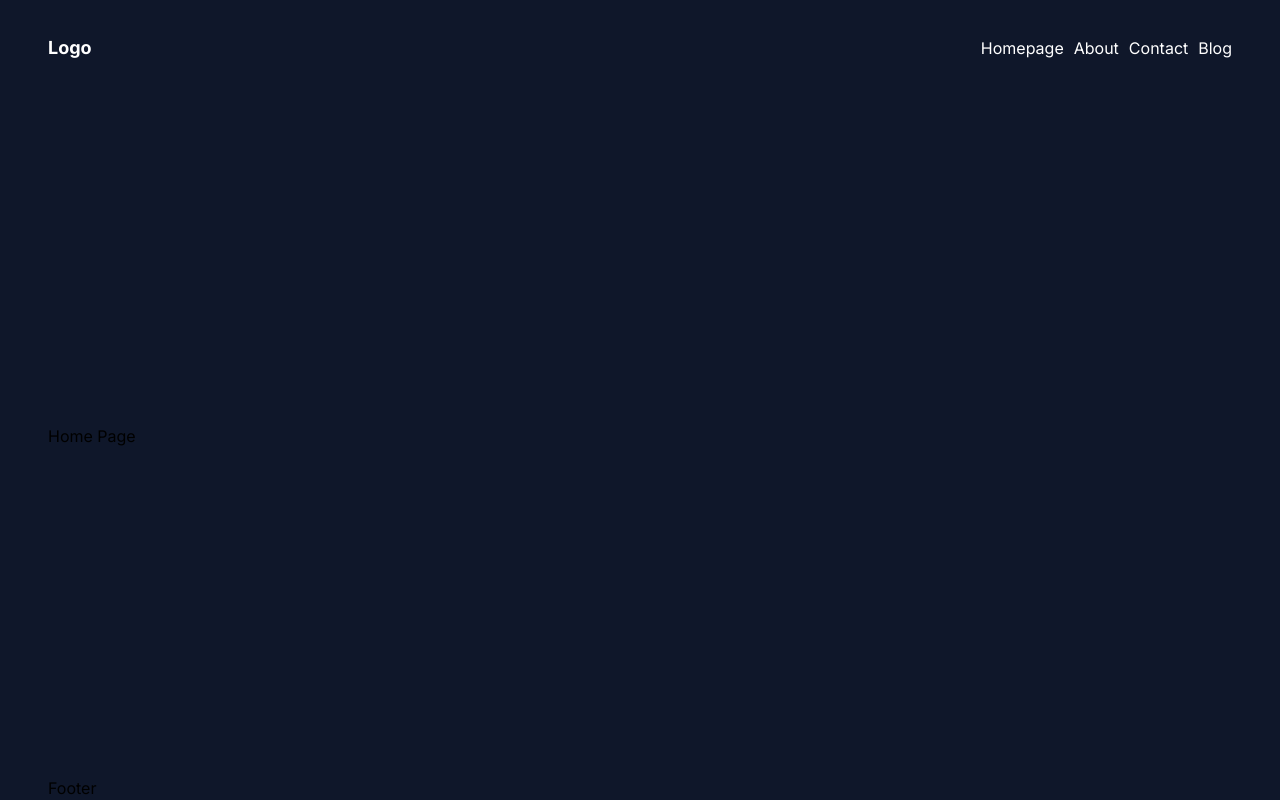
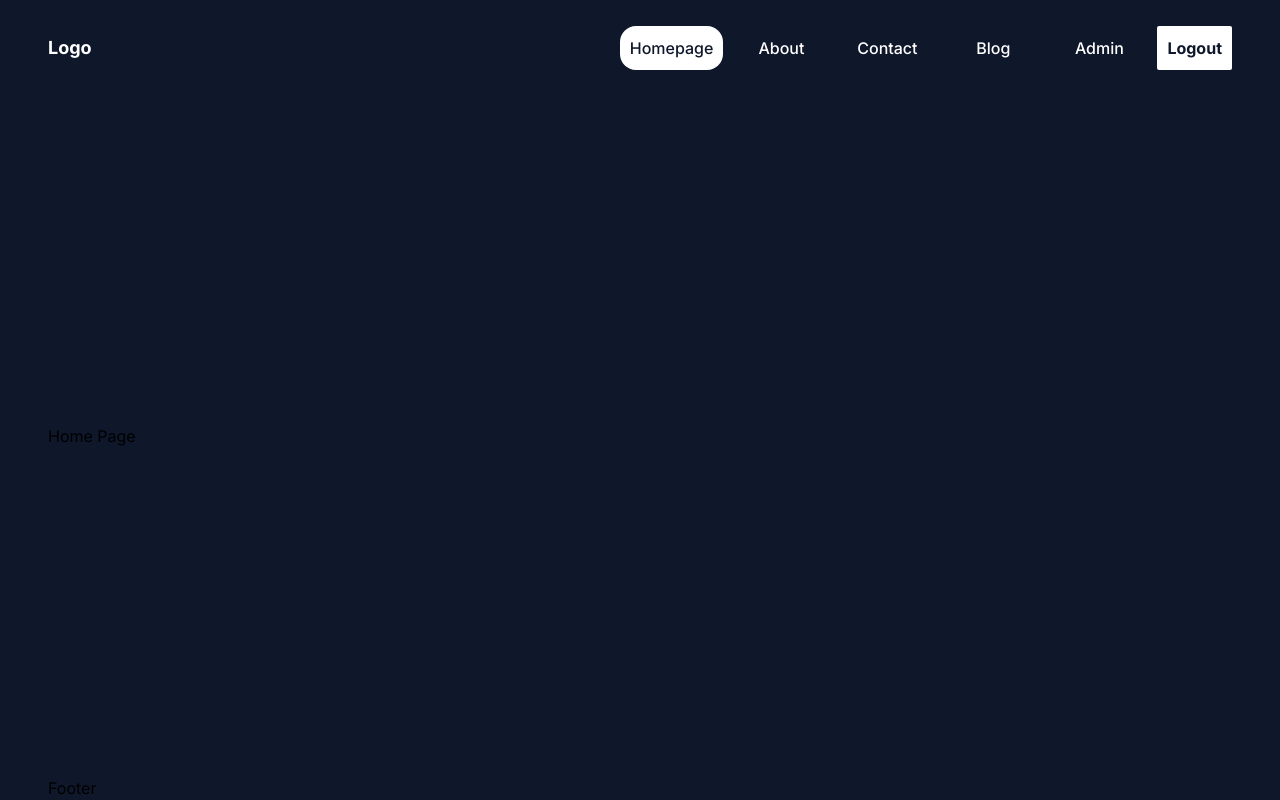
Before and after one commit to djzib0/next.js-tutorial-project, a Next.js app: page / in a window 1280 px wide. Built offline with nearby package versions, Linux system fonts and the light colour scheme.

Commit message:
added styles

```diff
--- a/src/components/navbar/links/Links.tsx
+++ b/src/components/navbar/links/Links.tsx
@@ -1,9 +1,10 @@
-import React from "react";
+'use client'
+
+import React, { useState } from "react";
 import Link from "next/link";
+import NavLink from "./navLink/NavLink";
 // types import
 import { LinkObject } from "@/lib/types/types";
-
-const Links = () => {
 
 const links = [
   {
@@ -24,14 +25,49 @@ const Links = () => {
   },
 ];
 
+const Links = () => {
+
+  //TEMPORARY
+  const session = true;
+  const isAdmin = true;
+
+  const [open, setOpen] = useState(false);
+
   return (
-    <div className="flex items-center gap-2.5" >
-      {links.map((link: LinkObject) => {
+    <div>
+      <div className="max-sm:hidden md:flex items-center gap-2.5" >
+        {links.map((link) => {
           return (
-          <Link href={link.path} key={link.title + link.path}>{link.title}</Link>
+            <NavLink key={link.title + link.path} item={link} />
           )
         })
       }
+        {session ? (
+          <>
+            {isAdmin &&
+              <NavLink item={{title: "Admin", path: "/admin"}} />}
+              <button
+                className="p-2.5 cursor-pointer font-bold bg-white text-slate-900 rounded-sm"
+                >Logout</button>
+          </>
+          ) : (
+            <NavLink item={{title: "Login", path: "/login"}} />
+          )
+        }
+      </div>
+      <button
+        onClick={() => setOpen(prevState => !prevState)}
+        className="flex md:hidden items-center gap-2.5"
+      >Menu</button>
+      {open && (
+        <div className="flex md:hidden position: absolute top-24 right-0 w-1/2 flex-col items-center justify-center gap-2.5">
+          {links.map((link) => {
+            return (
+              <NavLink key={link.title} item={link} />
+            )
+          })}
+        </div>
+      )}
     </div>
   )
 }
--- /dev/null
+++ b/src/components/navbar/links/navLink/NavLink.tsx
@@ -0,0 +1,24 @@
+'use client'
+
+import Link from "next/link";
+import { LinkObject } from "@/lib/types/types";
+import { usePathname } from "next/navigation";
+
+const NavLink = ({item} : {item: LinkObject}) => {
+
+  const pathName = usePathname();
+
+  return (
+    <Link
+      href={item.path}
+      key={item.title + item.path}
+      className={`
+        ${"min-w-24 p-2.5 rounded-2xl font-medium text-center"}
+        ${pathName === item.path && "bg-white text-slate-900"}`}
+    >
+      {item.title}
+    </Link>
+  )
+}
+
+export default NavLink
```
Lines whose indentation alone changed are shown as unchanged.
